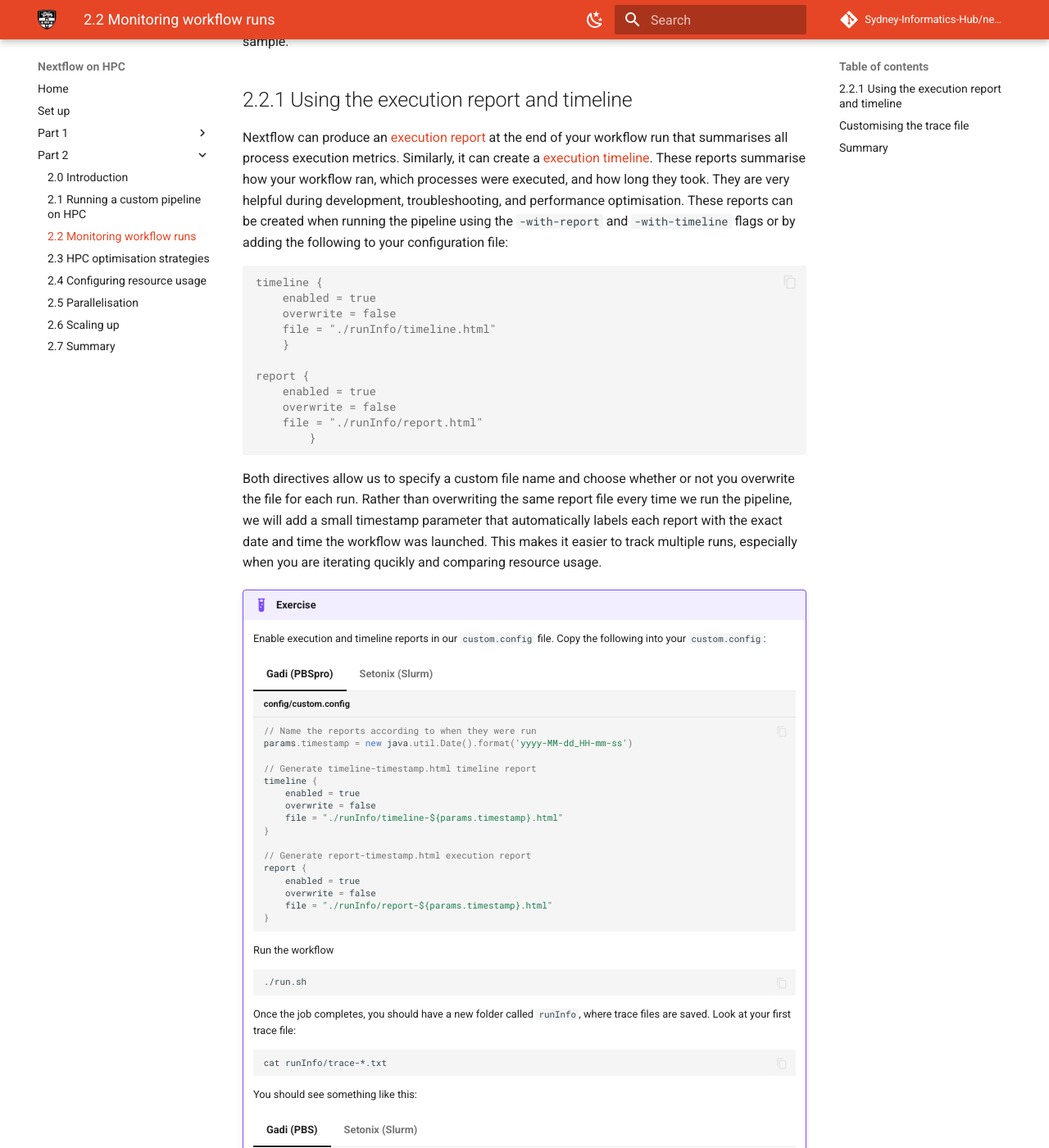
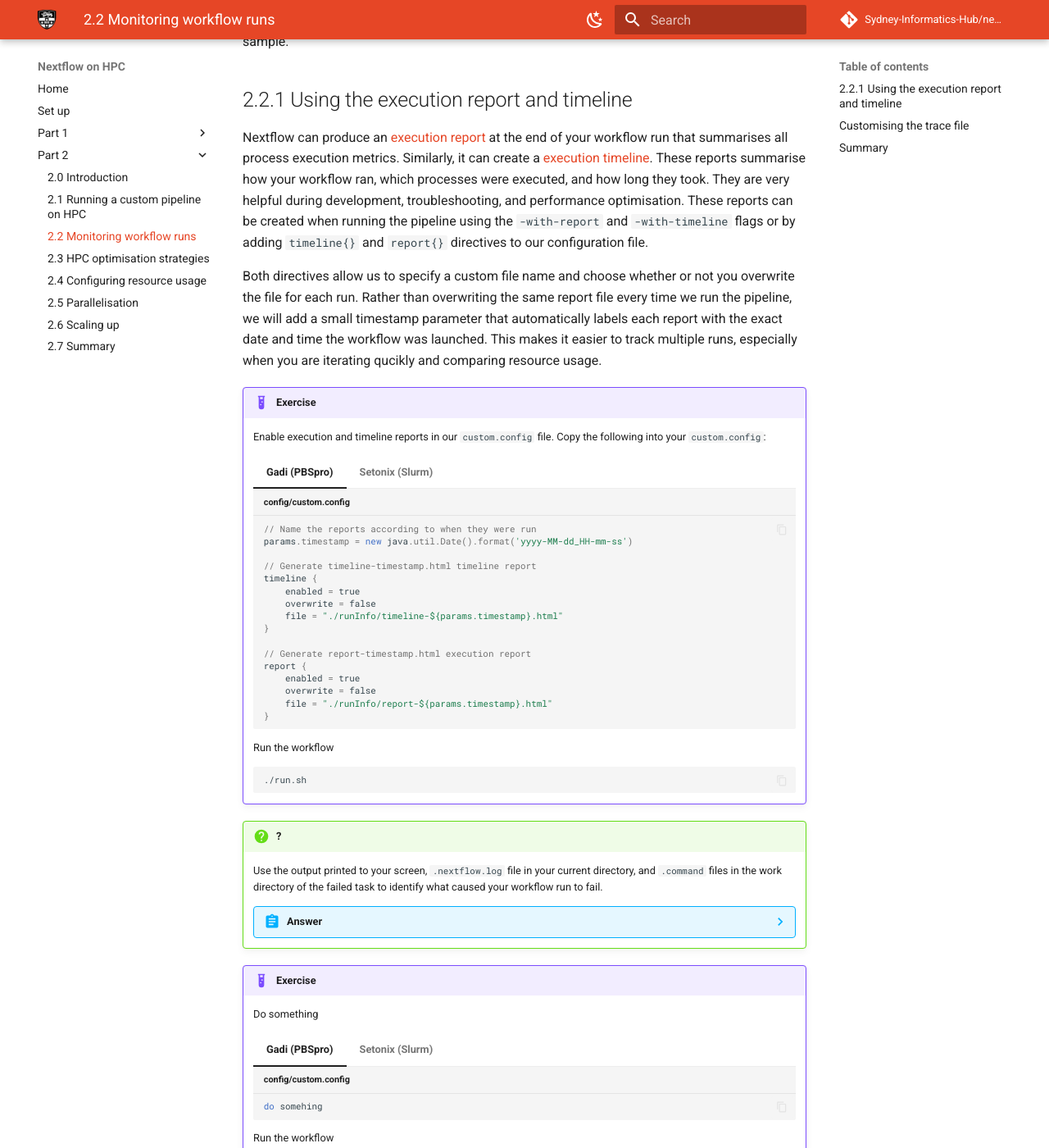
Before and after one commit to Sydney-Informatics-Hub/nextflow-hpc-workshop, an MkDocs documentation site: the page built from docs/part2/22_reporting.md, in a window 1280 px wide and 1400 px high, scrolled down 761 px. Shown: the whole window at 82% size. Built offline with MkDocs 1.6.1 and Material for MkDocs 9.7.7, drawn with Linux system fonts in a browser that asks for light colours; comment, search, counter and statistics services are not loaded.

````diff
--- a/docs/part2/22_reporting.md
+++ b/docs/part2/22_reporting.md
@@ -20,21 +20,7 @@ Now that our workflow is running without error on the scheduler, we will enable
 
 ## 2.2.1 Using the execution report and timeline
 
-Nextflow can produce an [execution report](https://nextflow.io/docs/latest/reports.html#execution-report) at the end of your workflow run that summarises all process execution metrics. Similarly, it can create a [execution timeline](https://nextflow.io/docs/latest/reports.html#execution-timeline). These reports summarise how your workflow ran, which processes were executed, and how long they took. They are very helpful during development, troubleshooting, and performance optimisation. These reports can be created when running the pipeline using the `-with-report` and `-with-timeline` flags or by adding the following to your configuration file:
-
-```console
-timeline {
-    enabled = true
-    overwrite = false
-    file = "./runInfo/timeline.html"
-    }
-
-report {
-    enabled = true
-    overwrite = false
-    file = "./runInfo/report.html"
-        }
-```
+Nextflow can produce an [execution report](https://nextflow.io/docs/latest/reports.html#execution-report) at the end of your workflow run that summarises all process execution metrics. Similarly, it can create a [execution timeline](https://nextflow.io/docs/latest/reports.html#execution-timeline). These reports summarise how your workflow ran, which processes were executed, and how long they took. They are very helpful during development, troubleshooting, and performance optimisation. These reports can be created when running the pipeline using the `-with-report` and `-with-timeline` flags or by adding `timeline{}` and `report{}` directives to our configuration file.
 
 Both directives allow us to specify a custom file name and choose whether or not you overwrite the file for each run. Rather than overwriting the same report file every time we run the pipeline, we will add a small timestamp parameter that automatically labels each report with the exact date and time the workflow was launched. This makes it easier to track multiple runs, especially when you are iterating qucikly and comparing resource usage.
 
@@ -82,6 +68,34 @@ Both directives allow us to specify a custom file name and choose whether or not
             overwrite = false
             file = "./runInfo/report-${params.timestamp}.html"
         }
+        ```
+
+    Run the workflow
+    ```bash
+    ./run.sh
+    ```
+
+!!! question "?"
+    Use the output printed to your screen, `.nextflow.log` file in your current directory, and `.command` files in the work directory of the failed task to identify what caused your workflow run to fail.
+
+    ??? abstract "Answer"
+        Our run stopped because one or more processes failed. [Exit status `127` in Linux environments](https://linuxconfig.org/how-to-fix-bash-127-error-return-code) means your system was not able to find the command referenced in the process. This suggests the software is not available in our environment.
+
+
+!!! example "Exercise"
+
+    Do something
+
+    === "Gadi (PBSpro)"
+
+        ```groovy title='config/custom.config'
+        do somehing
+        ```
+
+    === "Setonix (Slurm)"
+
+        ```groovy title='config/custom.config'
+         do somehing
         ```
 
     Run the workflow
````
